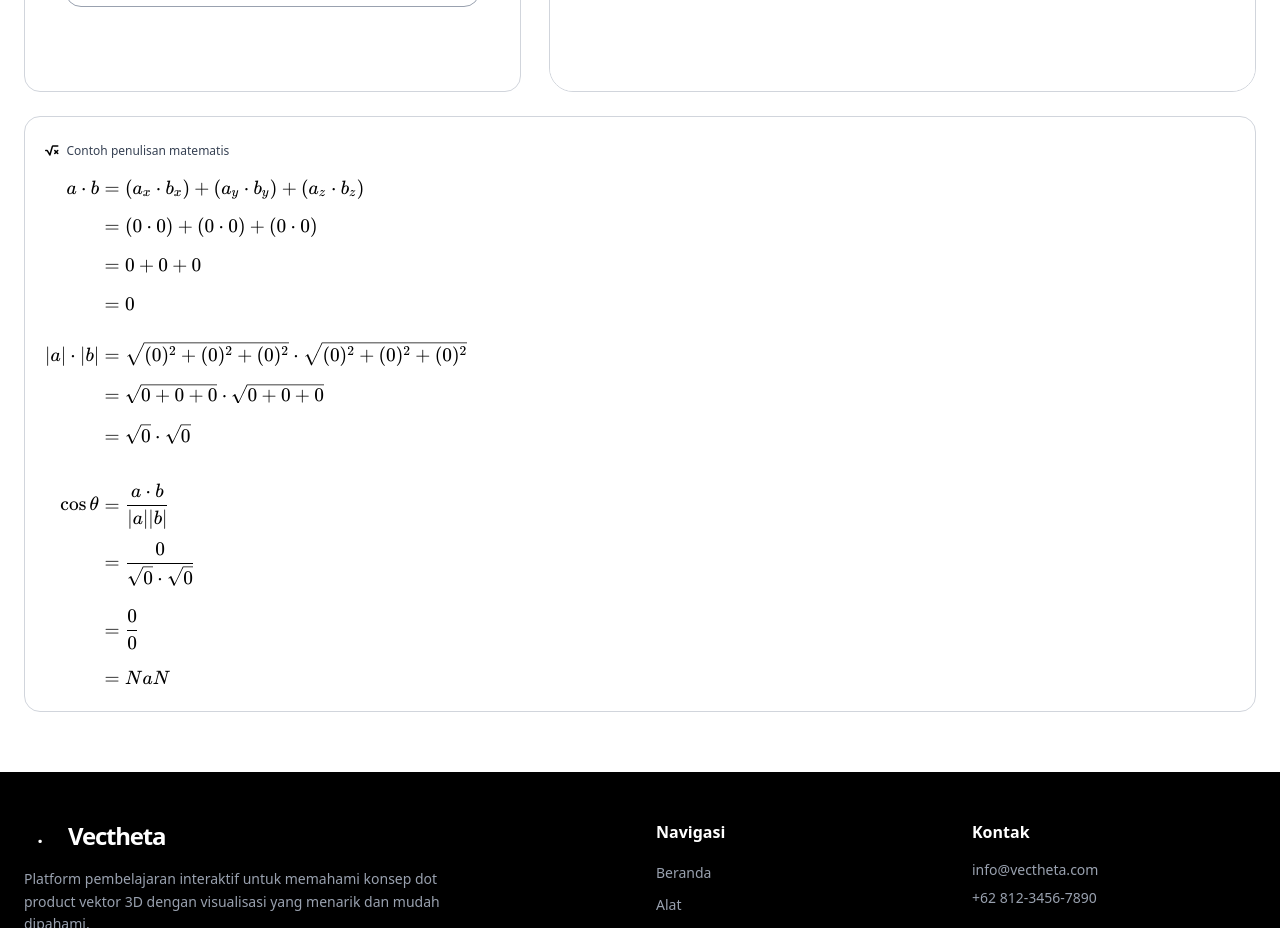
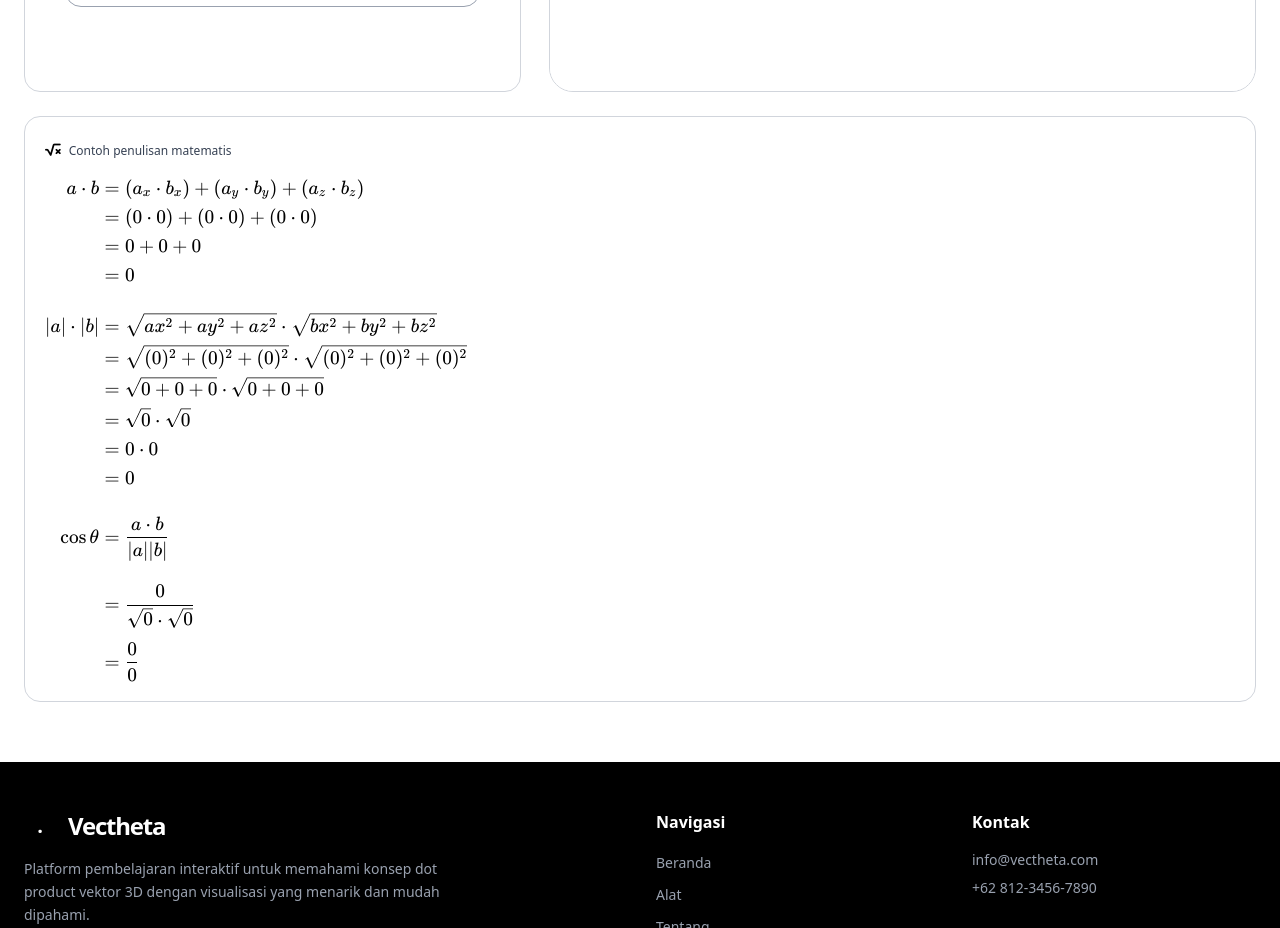
Before and after one commit to rafixxp/vectheta, a Vue app: page / in a window 1280 px wide. Shown: the part 2380-3308 px from the top of the page. Built offline with nearby package versions, Linux system fonts and the light colour scheme.

Commit message:
update: fixing formula'

```diff
--- a/src/components/Content.vue
+++ b/src/components/Content.vue
@@ -124,19 +124,22 @@ const handleResize = () => {
 const mathExplained = computed(() => {
   const formula = `
   \\begin{aligned}
-  a \\cdot b &= (a_x \\cdot b_x) + (a_y \\cdot b_y) + (a_z \\cdot b_z) \\\\[0.5em]
-  &= (${vectorA.value.x} \\cdot ${vectorB.value.x}) + (${vectorA.value.y} \\cdot ${vectorB.value.y}) + (${vectorA.value.z} \\cdot ${vectorB.value.z}) \\\\[0.5em]
-  &= ${parseFloat(vectorA.value.x) * parseFloat(vectorB.value.x)} + ${parseFloat(vectorA.value.y) * parseFloat(vectorB.value.y)} + ${parseFloat(vectorA.value.z) * parseFloat(vectorB.value.z)} \\\\[0.5em]
+  a \\cdot b &= (a_x \\cdot b_x) + (a_y \\cdot b_y) + (a_z \\cdot b_z) \\\\
+  &= (${vectorA.value.x} \\cdot ${vectorB.value.x}) + (${vectorA.value.y} \\cdot ${vectorB.value.y}) + (${vectorA.value.z} \\cdot ${vectorB.value.z}) \\\\
+  &= ${parseFloat(vectorA.value.x) * parseFloat(vectorB.value.x)} + ${parseFloat(vectorA.value.y) * parseFloat(vectorB.value.y)} + ${parseFloat(vectorA.value.z) * parseFloat(vectorB.value.z)} \\\\
   &= ${parseFloat(vectorA.value.x) * parseFloat(vectorB.value.x) + parseFloat(vectorA.value.y) * parseFloat(vectorB.value.y) + parseFloat(vectorA.value.z) * parseFloat(vectorB.value.z)} \\\\[1em]
 
-  |a| \\cdot |b| &= \\sqrt{(${vectorA.value.x})^2 + (${vectorA.value.y})^2 + (${vectorA.value.z})^2} \\cdot \\sqrt{(${vectorB.value.x})^2 + (${vectorB.value.y})^2 + (${vectorB.value.z})^2} \\\\[0.5em]
-  &= \\sqrt{${parseFloat(vectorA.value.x) ** 2} + ${parseFloat(vectorA.value.y) ** 2} + ${parseFloat(vectorA.value.z) ** 2}} \\cdot \\sqrt{${parseFloat(vectorB.value.x) ** 2} + ${parseFloat(vectorB.value.y) ** 2} + ${parseFloat(vectorB.value.z) ** 2}} \\\\[0.5em]
-  &= \\sqrt{${parseFloat(vectorA.value.x) ** 2 + parseFloat(vectorA.value.y) ** 2 + parseFloat(vectorA.value.z) ** 2}} \\cdot \\sqrt{${parseFloat(vectorB.value.x) ** 2 + parseFloat(vectorB.value.y) ** 2 + parseFloat(vectorB.value.z) ** 2}} \\\\[1.5em]
+  |a| \\cdot |b| &=  \\sqrt{ax^2 + ay^2 + az^2} \\cdot \\sqrt{bx^2 + by^2 + bz^2} \\\\
+  &= \\sqrt{(${vectorA.value.x})^2 + (${vectorA.value.y})^2 + (${vectorA.value.z})^2} \\cdot \\sqrt{(${vectorB.value.x})^2 + (${vectorB.value.y})^2 + (${vectorB.value.z})^2} \\\\
+  &= \\sqrt{${parseFloat(vectorA.value.x) ** 2} + ${parseFloat(vectorA.value.y) ** 2} + ${parseFloat(vectorA.value.z) ** 2}} \\cdot \\sqrt{${parseFloat(vectorB.value.x) ** 2} + ${parseFloat(vectorB.value.y) ** 2} + ${parseFloat(vectorB.value.z) ** 2}} \\\\
+  &= \\sqrt{${parseFloat(vectorA.value.x) ** 2 + parseFloat(vectorA.value.y) ** 2 + parseFloat(vectorA.value.z) ** 2}} \\cdot \\sqrt{${parseFloat(vectorB.value.x) ** 2 + parseFloat(vectorB.value.y) ** 2 + parseFloat(vectorB.value.z) ** 2}} \\\\
+  &= ${Math.sqrt(parseFloat(vectorA.value.x) ** 2 + parseFloat(vectorA.value.y) ** 2 + parseFloat(vectorA.value.z) ** 2)} \\cdot ${Math.sqrt(parseFloat(vectorB.value.x) ** 2 + parseFloat(vectorB.value.y) ** 2 + parseFloat(vectorB.value.z) ** 2)} \\\\
+  &= ${(Math.sqrt(parseFloat(vectorA.value.x) ** 2 + parseFloat(vectorA.value.y) ** 2 + parseFloat(vectorA.value.z) ** 2) * Math.sqrt(parseFloat(vectorB.value.x) ** 2 + parseFloat(vectorB.value.y) ** 2 + parseFloat(vectorB.value.z) ** 2))} \\\\[1em]
 
-  \\cos \\theta &= \\frac{a \\cdot b}{|a||b|} \\\\[1em]
-  &= \\frac{${dotProduct.value}}{\\sqrt{${parseFloat(vectorA.value.x) ** 2 + parseFloat(vectorA.value.y) ** 2 + parseFloat(vectorA.value.z) ** 2} } \\cdot \\sqrt{${parseFloat(vectorB.value.x) ** 2 + parseFloat(vectorB.value.y) ** 2 + parseFloat(vectorB.value.z) ** 2}}} \\\\[1.5em]
-  &= \\frac{${dotProduct.value}}{${(Math.sqrt(parseFloat(vectorA.value.x) ** 2 + parseFloat(vectorA.value.y) ** 2 + parseFloat(vectorA.value.z) ** 2) * Math.sqrt(parseFloat(vectorB.value.x) ** 2 + parseFloat(vectorB.value.y) ** 2 + parseFloat(vectorB.value.z) ** 2)).toFixed(0)}} \\\\[1em]
-  &= ${(dotProduct.value / (Math.sqrt(parseFloat(vectorA.value.x) ** 2 + parseFloat(vectorA.value.y) ** 2 + parseFloat(vectorA.value.z) ** 2) * Math.sqrt(parseFloat(vectorB.value.x) ** 2 + parseFloat(vectorB.value.y) ** 2 + parseFloat(vectorB.value.z) ** 2))).toFixed(0)}
+  \\cos \\theta &= \\frac{a \\cdot b}{|a||b|} \\\\[1.5em]
+  &= \\frac{${dotProduct.value}}{\\sqrt{${parseFloat(vectorA.value.x) ** 2 + parseFloat(vectorA.value.y) ** 2 + parseFloat(vectorA.value.z) ** 2}} \\cdot \\sqrt{${parseFloat(vectorB.value.x) ** 2 + parseFloat(vectorB.value.y) ** 2 + parseFloat(vectorB.value.z) ** 2}}} \\\\[1em]
+  &= \\frac{${dotProduct.value}}{${(Math.sqrt(parseFloat(vectorA.value.x) ** 2 + parseFloat(vectorA.value.y) ** 2 + parseFloat(vectorA.value.z) ** 2) * Math.sqrt(parseFloat(vectorB.value.x) ** 2 + parseFloat(vectorB.value.y) ** 2 + parseFloat(vectorB.value.z) ** 2))}}
+
   \\end{aligned}
   `
   return katex.renderToString(formula, {
@@ -279,7 +282,7 @@ onBeforeMount(() => {
 
       <div class="grid lg:gird-cols-12 sm:grid-cols-1 border border-gray-300 p-2 rounded-2xl mt-6">
         <div class="bg-white backdrop-blur-md px-3 py-3">
-          <span class="fas fa-square-root-variable text-xs font-semibold"></span><span class="text-xs ms-2 text-gray-700">Contoh penulisan matematis</span>
+          <span class="fas fa-square-root-variable text-sm font-semibold"></span><span class="text-xs ms-2 text-gray-700">Contoh penulisan matematis</span>
           <div class="mt-4" v-html="mathExplained"></div>
         </div>
       </div>
```
